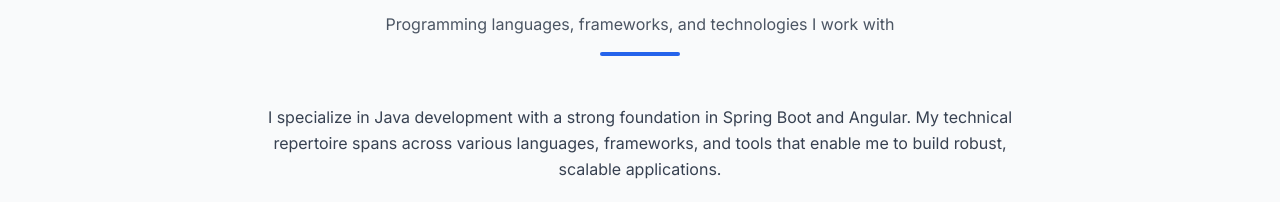
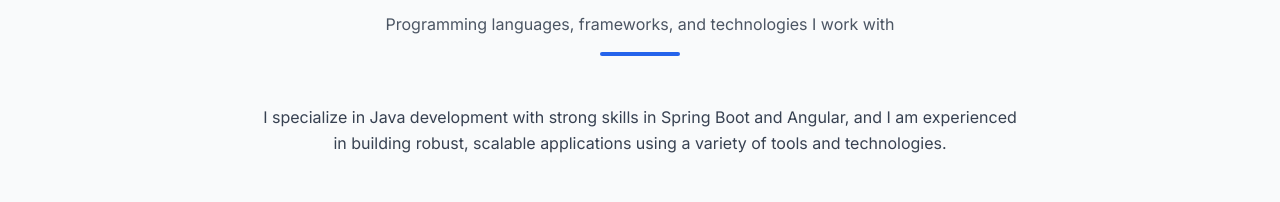
Before and after one commit to Anjan-Kumar-Sahoo/portfolio, a React (Vite) app: page / in a window 1280 px wide. Shown: the part 2016-2218 px from the top of the page. Built offline with nearby package versions, Linux system fonts and the light colour scheme; grey boxes are pictures that could not be loaded.

Commit message:
Edited the Decription of tech skills

```diff
--- a/src/sections/TechnicalSkills.tsx
+++ b/src/sections/TechnicalSkills.tsx
@@ -21,10 +21,7 @@
           className="text-center max-w-3xl mx-auto mb-12"
         >
           <p className="text-gray-700 dark:text-gray-300 leading-relaxed">
-            I specialize in Java development with a strong foundation in Spring Boot and Angular.
-            My technical repertoire spans across various languages, frameworks, and tools that enable
-            me to build robust, scalable applications.
-          </p>
+          I specialize in Java development with strong skills in Spring Boot and Angular, and I am experienced in building robust, scalable applications using a variety of tools and technologies.          </p>
         </motion.div>
 
         <div className="grid grid-cols-2 md:grid-cols-3 lg:grid-cols-4 xl:grid-cols-5 gap-6">
```
